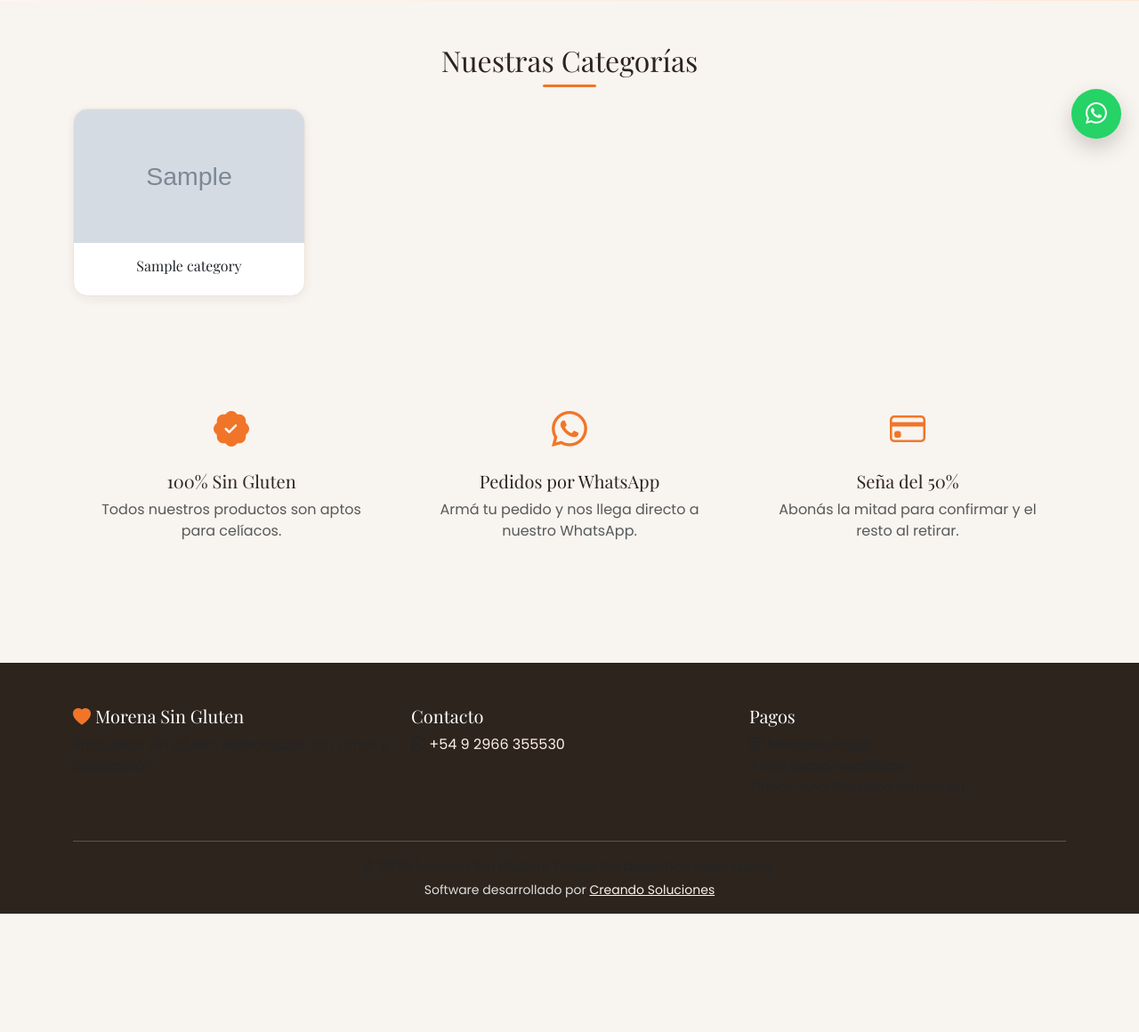
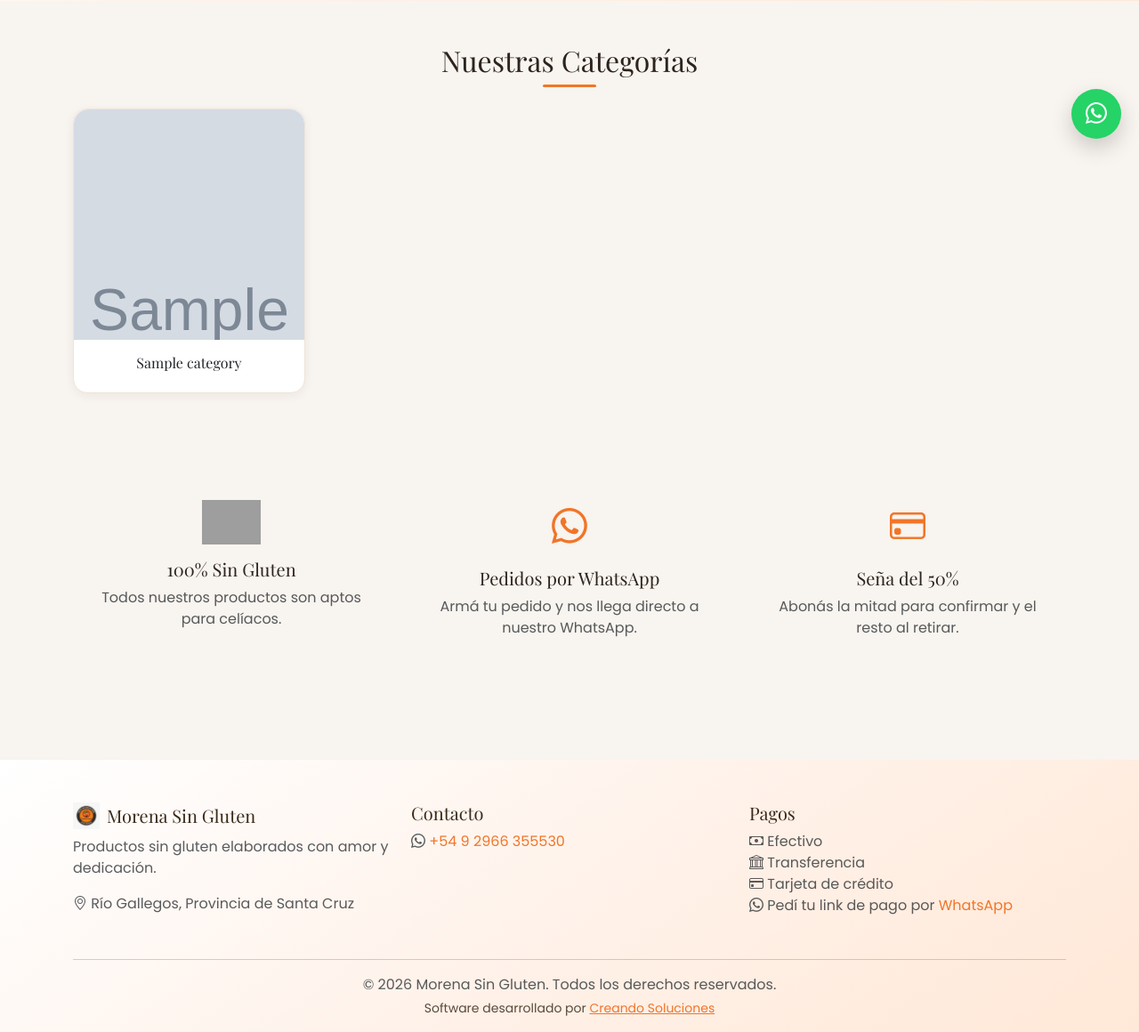
Before and after one commit to joseandresmunoz-dot/morenasingluten, a Flask app: page / in a window 1280 px wide. Shown: the part 624-1784 px from the top of the page at 89% size. Before the commit the page ends 1651 px from the top, so only its background shows below. Run offline with Flask 3, Linux system fonts and the light colour scheme; tables that the repository leaves empty hold one stand-in row (values such as "Sample post"); grey boxes marked "Sample" are stand-in pictures; some libraries are stand-ins or nearby versions; grey boxes are pictures that could not be loaded.

Commit message:
Fix: product card image framing using product-img-wrapper + aspect-ratio
- Replaced <a><img> with <a><div.product-img-wrapper><img.img-cover></div></a>
  in all product cards (index.html, productos.html)
- Removed inline styles forcing aspect-ratio/!important heights on images
- Added .product-img-wrapper rules with aspect-ratio:1/1 for square cards
- Removed conflicting old CSS classes (.img-h-110, .img-h-150, .img-h-200)
  that used !important height values
- Kept existing .product-img-wrapper for product detail page (450px)
- Scoped card rules to .card-morena/ .product-card to avoid conflicts

```diff
--- a/static/css/style.css
+++ b/static/css/style.css
@@ -209,10 +209,17 @@ h1, h2, h3, h4, h5, h6 {
     object-position: center;
 }
 
+.card-morena > a,
+.product-card > a {
+    display: block;
+}
+
 .img-cover {
-    object-fit: cover !important;
-    object-position: center !important;
+    object-fit: cover;
+    object-position: center;
     display: block;
+    width: 100%;
+    height: 100%;
 }
 
 .img-square-40 {
@@ -236,37 +243,58 @@ h1, h2, h3, h4, h5, h6 {
     min-height: 70px;
 }
 
-.img-h-110 {
-    width: 100% !important;
-    height: 110px !important;
+@media (max-width: 500px) {
+    .card-morena,
+    .product-card {
+        width: 100% !important;
+        max-width: 100% !important;
+        flex: 1 1 auto !important;
+    }
 }
 
-.img-h-150 {
-    width: 100% !important;
-    height: 150px !important;
-}
-
-.img-h-200 {
-    width: 100% !important;
-    height: 200px !important;
-}
-
-.img-h-450 {
-    width: 100% !important;
+.img-h-450,
+.product-img-wrapper img {
     height: 450px !important;
+    max-height: 450px !important;
+    min-height: 450px !important;
+    object-fit: cover !important;
+    object-position: center !important;
 }
 
 .product-img-wrapper {
     overflow: hidden;
     border-radius: 12px;
     background-color: #fff;
+    display: flex;
+    align-items: center;
+    justify-content: center;
 }
 
 .product-img-wrapper img {
+    width: 100% !important;
+    height: 100% !important;
+}
+
+/* Product card image wrappers - square aspect ratio */
+.card-morena .product-img-wrapper,
+.product-card .product-img-wrapper {
     width: 100%;
-    height: 100%;
-    object-fit: cover;
-    object-position: center;
+    aspect-ratio: 1/1;
+    overflow: hidden;
+    border-radius: 0;
+    border-top-left-radius: 16px;
+    border-top-right-radius: 16px;
+    display: block;
+    background: none;
+}
+
+.card-morena .product-img-wrapper img,
+.product-card .product-img-wrapper img {
+    width: 100% !important;
+    height: 100% !important;
+    object-fit: cover !important;
+    object-position: center !important;
+    display: block;
 }
 
 .card-morena:hover {
@@ -275,6 +303,15 @@ h1, h2, h3, h4, h5, h6 {
 
 .product-card:hover {
     transform: translateY(-3px);
+}
+
+@media (max-width: 768px) {
+    .product-card,
+    .card-morena {
+        width: 100% !important;
+        max-width: 100% !important;
+        flex: 1 1 auto !important;
+    }
 }
 
 .checkout-items-table .checkout-quantity {
@@ -412,17 +449,17 @@ h1, h2, h3, h4, h5, h6 {
 
 /* Footer */
 .footer-morena {
-    background-color: var(--ink);
-    color: #ddd;
+    background: linear-gradient(145deg, #fff 0%, var(--primary-soft) 55%, #ffe8d7 100%);
+    color: #5a4a3a;
     padding: 3rem 0 1rem;
 }
 
 .footer-morena h5 {
-    color: #fff;
+    color: #3a2a1a;
 }
 
 .footer-morena a {
-    color: var(--primary-soft);
+    color: var(--primary);
 }
 
 /* Alerts */
--- a/templates/base.html
+++ b/templates/base.html
@@ -4,10 +4,11 @@
     <meta charset="UTF-8">
     <meta name="viewport" content="width=device-width, initial-scale=1.0">
     <title>{% block title %}Morena Sin Gluten{% endblock %}</title>
+    <link rel="icon" type="image/png" href="{{ url_for('brand_image', filename='logo_frente.png') }}">
     <link href="https://cdn.jsdelivr.net/npm/bootstrap@5.3.2/dist/css/bootstrap.min.css" rel="stylesheet">
     <link href="https://cdn.jsdelivr.net/npm/bootstrap-icons@1.11.2/font/bootstrap-icons.min.css" rel="stylesheet">
     <link href="https://fonts.googleapis.com/css2?family=Playfair+Display:wght@400;600;700&family=Poppins:wght@300;400;500;600&display=swap" rel="stylesheet">
-    <link rel="stylesheet" href="{{ url_for('static', filename='css/style.css', v='20260418-4') }}">
+    <link rel="stylesheet" href="{{ url_for('static', filename='css/style.css', v='20260516-7') }}">
     {% block extra_css %}{% endblock %}
 </head>
 <body>
@@ -97,8 +98,14 @@
         <div class="container">
             <div class="row">
                 <div class="col-md-4 mb-3">
-                    <h5><i class="bi bi-heart-fill text-rosa"></i> Morena Sin Gluten</h5>
+                    <h5 class="d-flex align-items-center gap-2">
+                        <img src="{{ url_for('brand_image', filename='logo_frente.png') }}" alt="Morena Sin Gluten" style="height: 30px; width: auto;">
+                        Morena Sin Gluten
+                    </h5>
                     <p class="text-muted">Productos sin gluten elaborados con amor y dedicación.</p>
+                    <p class="text-muted mb-0">
+                        <i class="bi bi-geo-alt"></i> Río Gallegos, Provincia de Santa Cruz
+                    </p>
                 </div>
                 <div class="col-md-4 mb-3">
                     <h5>Contacto</h5>
@@ -110,9 +117,10 @@
                 <div class="col-md-4 mb-3">
                     <h5>Pagos</h5>
                     <p class="text-muted">
-                        <i class="bi bi-credit-card"></i> Mercado Pago<br>
-                        Alias: <strong>lacocinaceliaco</strong><br>
-                        Titular: Ana Carolina Iannovelli
+                        <i class="bi bi-cash"></i> Efectivo<br>
+                        <i class="bi bi-bank"></i> Transferencia<br>
+                        <i class="bi bi-credit-card"></i> Tarjeta de crédito<br>
+                        <i class="bi bi-whatsapp"></i> Pedí tu link de pago por <a href="https://wa.me/5492966355530" target="_blank" class="text-decoration-none">WhatsApp</a>
                     </p>
                 </div>
             </div>
--- a/templates/shop/checkout.html
+++ b/templates/shop/checkout.html
@@ -440,12 +440,12 @@ async function spinWheel() {
         const idx = index >= 0 ? index : 0;
 
         const angle = 2 * Math.PI;
-        const targetRotation = POINTER_ANGLE - WHEEL_START_OFFSET - idx * angle / n - Math.PI / n;
+        const segCenter = segmentRanges[idx].start + (segmentRanges[idx].end - segmentRanges[idx].start) / 2;
+        const targetRotation = POINTER_ANGLE - WHEEL_START_OFFSET - segCenter;
         const startAng = wheelCurrentAngle;
         const spins = 6 + Math.random() * 3;
         const delta = normalizeAngle(targetRotation - startAng) + (2 * Math.PI * spins);
         const duration = 5000, startTime = performance.now();
-        const finalAngle = startAng + delta;
 
         function animate(now) {
             const t = Math.min((now - startTime) / duration, 1);
@@ -453,7 +453,7 @@ async function spinWheel() {
             drawWheel(ctx, cx, cy, 130, wheelSegments, segmentRanges, wheelCurrentAngle);
             if (t < 1) { requestAnimationFrame(animate); return; }
 
-            wheelCurrentAngle = finalAngle;
+            wheelCurrentAngle = targetRotation;
             drawWheel(ctx, cx, cy, 130, wheelSegments, segmentRanges, wheelCurrentAngle, idx);
 
             document.getElementById('prizeText').textContent = getPrizeMessage(data);
--- a/templates/shop/index.html
+++ b/templates/shop/index.html
@@ -1,5 +1,19 @@
 {% extends "base.html" %}
 {% block title %}Morena Sin Gluten - Tienda Sin Gluten{% endblock %}
+{% block extra_css %}
+<style>
+.card-morena .card-img-top,
+.product-card .card-img-top,
+.card-morena > a > img,
+.product-card > a > img {
+    height: 200px !important;
+    min-height: 200px !important;
+    max-height: 200px !important;
+    object-fit: cover !important;
+    object-position: center !important;
+}
+</style>
+{% endblock %}
 {% block content %}
 <!-- Hero -->
 <section class="hero-section">
@@ -19,12 +33,14 @@
         <div class="row g-4">
             {% for cat in categories %}
             <div class="col-6 col-md-3">
-                <a href="{{ url_for('shop.products', categoria=cat.id) }}" class="text-decoration-none">
+                <a href="{{ url_for('shop.products', categoria=cat.id) }}" class="text-decoration-none d-block">
                     <div class="card card-morena h-100 text-center">
                         {% if cat.imagen %}
-                        <img src="{{ cat.imagen }}" class="card-img-top img-cover img-h-150" alt="{{ cat.nombre }}">
+                        <div class="product-img-wrapper">
+                            <img src="{{ cat.imagen }}" class="img-cover" alt="{{ cat.nombre }}">
+                        </div>
                         {% else %}
-                        <div class="card-img-top bg-rosa-light d-flex align-items-center justify-content-center" style="height: 150px;">
+                        <div style="height: 150px;" class="bg-rosa-light d-flex align-items-center justify-content-center">
                             <i class="bi bi-grid-3x3-gap text-rosa" style="font-size: 3rem;"></i>
                         </div>
                         {% endif %}
@@ -49,11 +65,13 @@
             {% for product in featured %}
             <div class="col-6 col-md-3">
                 <div class="card card-morena h-100 product-card">
-                    <a href="{{ url_for('shop.product_detail', product_id=product.id) }}">
+                    <a href="{{ url_for('shop.product_detail', product_id=product.id) }}" class="d-block">
                         {% if product.imagen_principal %}
-                        <img src="{{ product.imagen_principal }}" class="card-img-top img-cover img-h-200" alt="{{ product.nombre }}">
+                        <div class="product-img-wrapper">
+                            <img src="{{ product.imagen_principal }}" class="img-cover" alt="{{ product.nombre }}">
+                        </div>
                         {% else %}
-                        <div class="card-img-top bg-rosa-light d-flex align-items-center justify-content-center" style="height: 200px;">
+                        <div style="height: 200px;" class="bg-rosa-light d-flex align-items-center justify-content-center">
                             <i class="bi bi-cake2 text-rosa" style="font-size: 3rem;"></i>
                         </div>
                         {% endif %}
@@ -115,11 +133,13 @@
             {% for product in best_sellers %}
             <div class="col-6 col-md-3">
                 <div class="card card-morena h-100 product-card">
-                    <a href="{{ url_for('shop.product_detail', product_id=product.id) }}">
+                    <a href="{{ url_for('shop.product_detail', product_id=product.id) }}" class="d-block">
                         {% if product.imagen_principal %}
-                        <img src="{{ product.imagen_principal }}" class="card-img-top img-cover img-h-200" alt="{{ product.nombre }}">
+                        <div class="product-img-wrapper">
+                            <img src="{{ product.imagen_principal }}" class="img-cover" alt="{{ product.nombre }}">
+                        </div>
                         {% else %}
-                        <div class="card-img-top bg-rosa-light d-flex align-items-center justify-content-center" style="height: 200px;">
+                        <div style="height: 200px;" class="bg-rosa-light d-flex align-items-center justify-content-center">
                             <i class="bi bi-cake2 text-rosa" style="font-size: 3rem;"></i>
                         </div>
                         {% endif %}
@@ -178,7 +198,7 @@
         <div class="row g-4 text-center">
             <div class="col-md-4">
                 <div class="info-card p-4">
-                    <i class="bi bi-patch-check-fill text-rosa" style="font-size: 2.5rem;"></i>
+                    <img src="{{ url_for('brand_image', filename='logosingluten.png') }}" alt="100% Sin Gluten" style="height: 50px; width: auto;">
                     <h5 class="mt-3">100% Sin Gluten</h5>
                     <p class="text-muted">Todos nuestros productos son aptos para celíacos.</p>
                 </div>
```
Also changed, not shown: templates/shop/confirmacion.html (+3 -5 lines), templates/shop/productos.html (+5 -3 lines).
